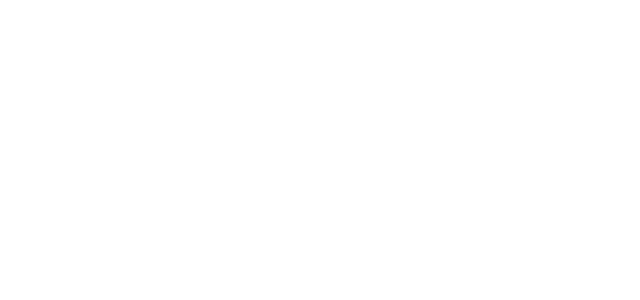
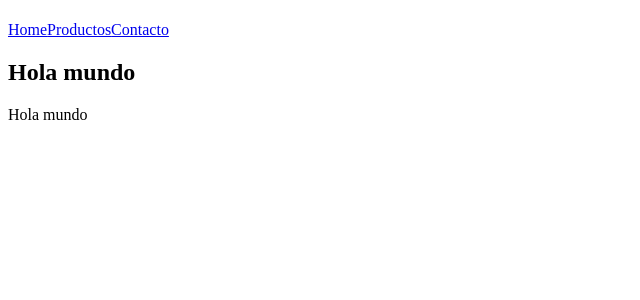
Before and after one commit to SantiagoSpina25/proyectoEliteTecnoReact, a React (Create React App) app: page / in a window 1280 px wide. Shown: the top 300 px of the page, without its empty margins (0-640 px from the left). Built offline with nearby package versions, Linux system fonts and the light colour scheme.

Commit message:
Segundo desafio entrega

```diff
--- a/public/index.html
+++ b/public/index.html
@@ -5,39 +5,13 @@
     <link rel="icon" href="%PUBLIC_URL%/favicon.ico" />
     <meta name="viewport" content="width=device-width, initial-scale=1" />
     <meta name="theme-color" content="#000000" />
-    <meta
-      name="description"
-      content="Web site created using create-react-app"
-    />
+    <meta name="description" content="Web site created using create-react-app"/>
     <link rel="apple-touch-icon" href="%PUBLIC_URL%/logo192.png" />
-    <!--
-      manifest.json provides metadata used when your web app is installed on a
-      user's mobile device or desktop. See https://developers.google.com/web/fundamentals/web-app-manifest/
-    -->
     <link rel="manifest" href="%PUBLIC_URL%/manifest.json" />
-    <!--
-      Notice the use of %PUBLIC_URL% in the tags above.
-      It will be replaced with the URL of the `public` folder during the build.
-      Only files inside the `public` folder can be referenced from the HTML.
-
-      Unlike "/favicon.ico" or "favicon.ico", "%PUBLIC_URL%/favicon.ico" will
-      work correctly both with client-side routing and a non-root public URL.
-      Learn how to configure a non-root public URL by running `npm run build`.
-    -->
-    <title>React App</title>
+    <title>Elite Tecno</title>
   </head>
   <body>
     <noscript>You need to enable JavaScript to run this app.</noscript>
     <div id="root"></div>
-    <!--
-      This HTML file is a template.
-      If you open it directly in the browser, you will see an empty page.
-
-      You can add webfonts, meta tags, or analytics to this file.
-      The build step will place the bundled scripts into the <body> tag.
-
-      To begin the development, run `npm start` or `yarn start`.
-      To create a production bundle, use `npm run build` or `yarn build`.
-    -->
   </body>
 </html>
--- /dev/null
+++ b/src/components/App.js
@@ -0,0 +1,17 @@
+import Navbar from "./navBar";
+
+function App() {
+  return (
+    <>
+    <Navbar/>
+    <main>
+      <h2>Hola mundo</h2>
+    </main>
+    <footer>
+      <p>Hola mundo</p>
+    </footer>
+    </>
+  )
+}
+
+export default App;
--- a/src/components/navBar.js
+++ b/src/components/navBar.js
@@ -1,15 +1,17 @@
-
-
 function Navbar(){
     return (
+        <>
         <header>
             <h1></h1>
             <nav>
-                <a>Home</a>
-                <a>Productos</a>
-                <a>Contacto</a>
+                <a href="#">Home</a>
+                <a href="#">Productos</a>
+                <a href="#">Contacto</a>
             </nav>
         </header>
+        </>
+
+
     )
 }
 
--- a/src/index.js
+++ b/src/index.js
@@ -1,7 +1,6 @@
 import React from 'react';
 import ReactDOM from 'react-dom/client';
-import App from './App';
-import Navbar from './components/navBar';
+import App from './components/App';
 
 const root = ReactDOM.createRoot(document.getElementById('root'));
 root.render(<App />);
```
Also changed, not shown: src/App.js (deleted, +0 -7 lines).
